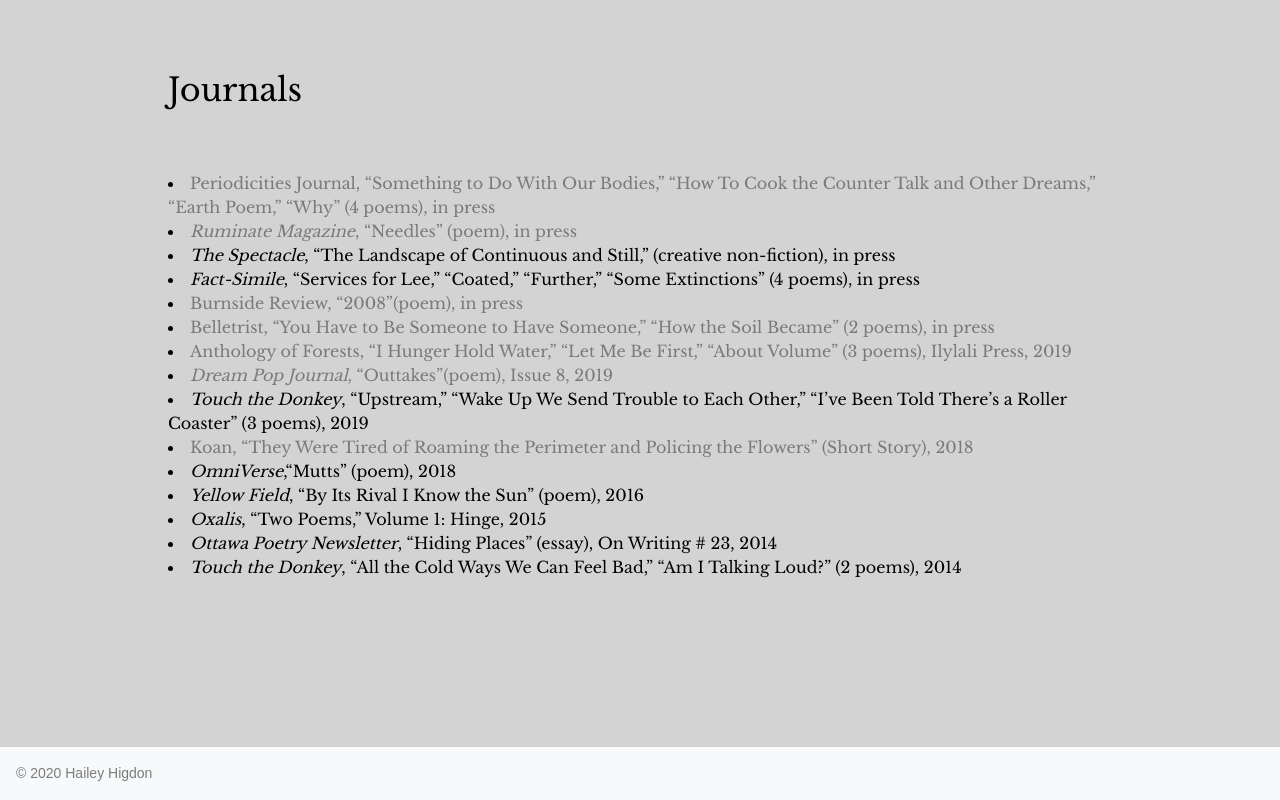
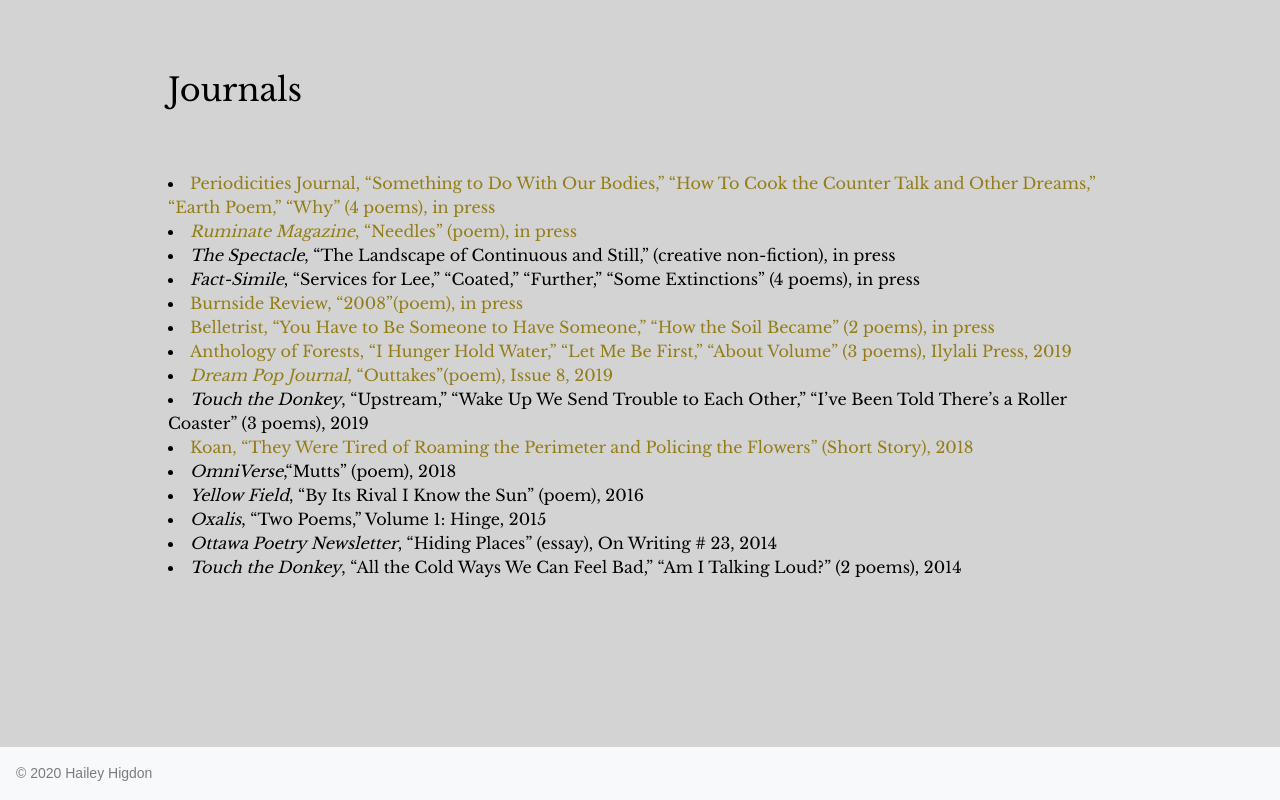
Before and after one commit to tetonh/tetonh.github.io, a website: page read.html in a window 1280 px wide. Shown: the part 2617-3417 px from the top of the page. Drawn offline with nearby package versions, Linux system fonts and the light colour scheme.

Commit message:
Update styles.css

```diff
--- a/styles.css
+++ b/styles.css
@@ -295,7 +295,7 @@
 }
 
 .journals-text a:any-link{
-  color: rgb(122, 122, 122);
+  color: rgb(148, 125, 22);
 }
 
 .zoom:hover {
```
